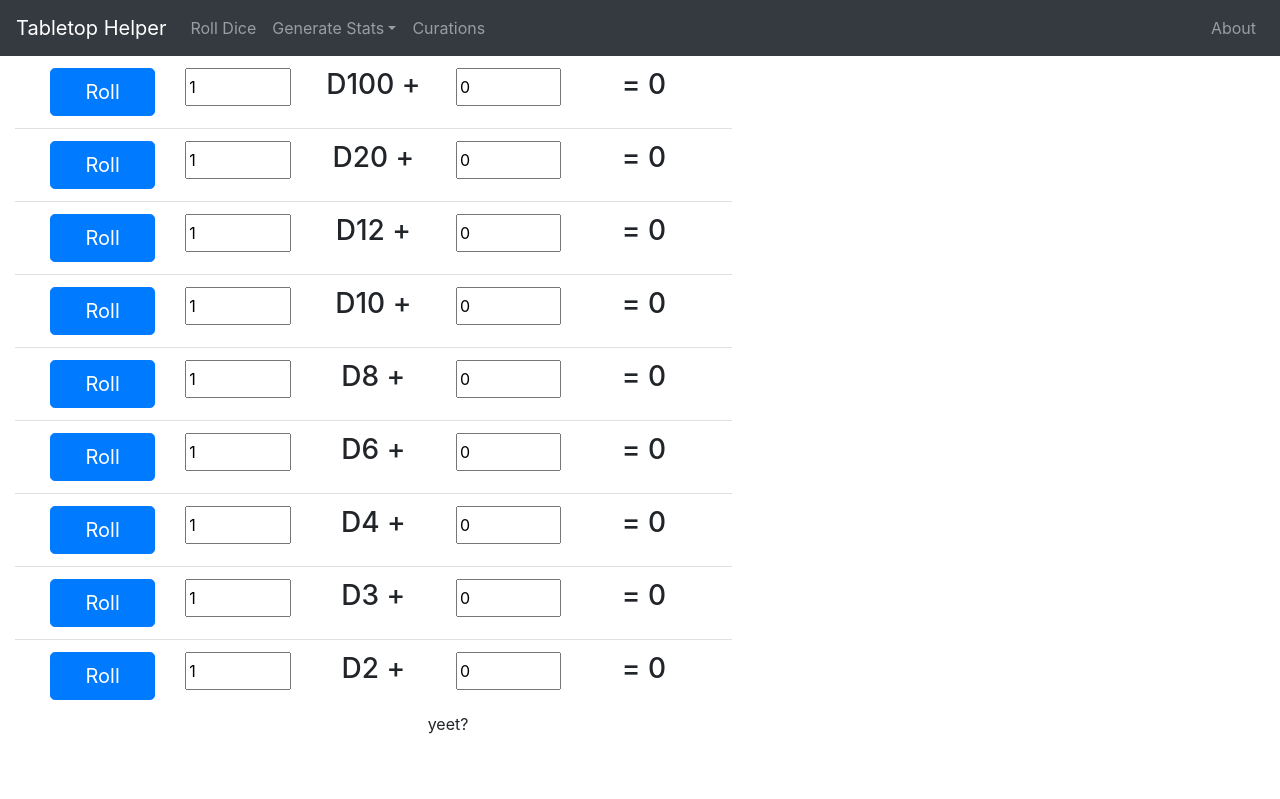
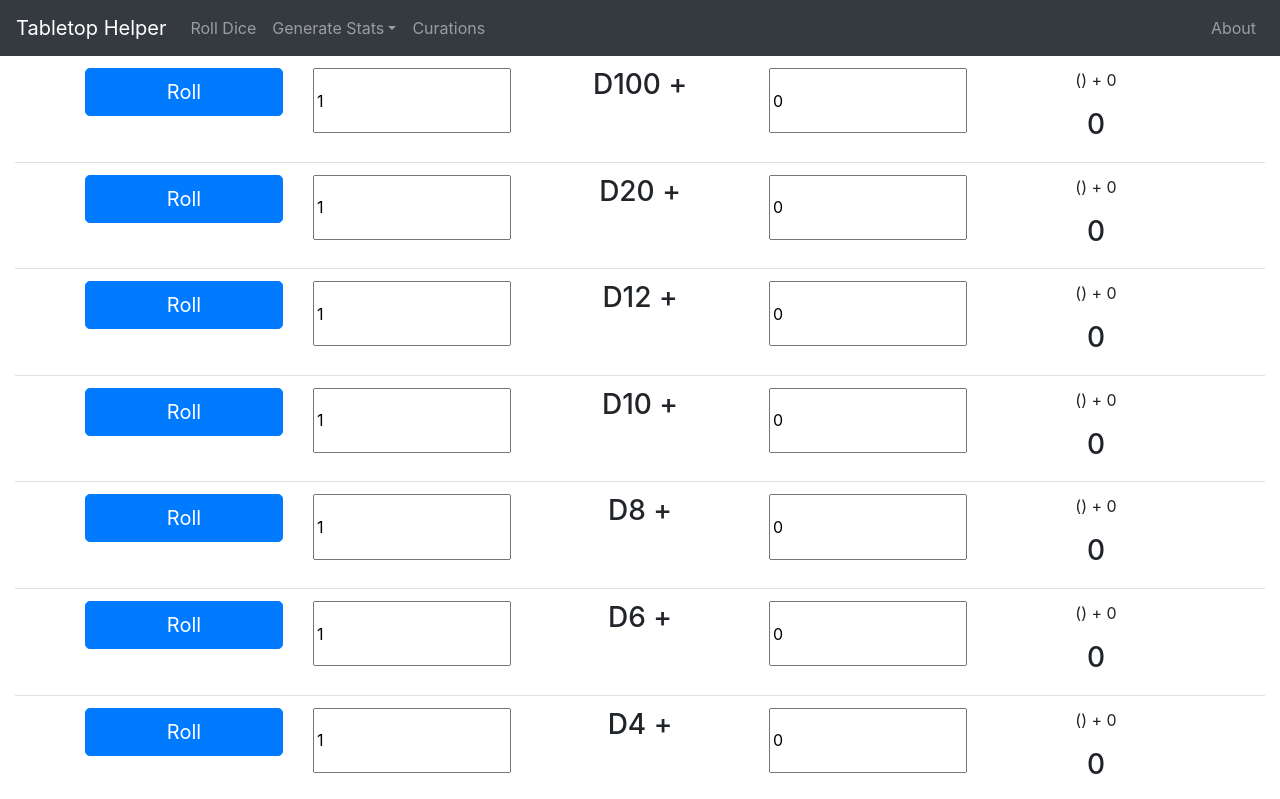
Before and after one commit to arhamHumayun/Tabletop-Helper, a React (Create React App) app in the folder client/: page /dice in a window 1280 px wide. Shown: the top 799 px of the page. Built offline with nearby package versions, Linux system fonts and the light colour scheme.

Commit message:
added the ability to see seperate rolls on dice roller page

```diff
--- a/client/src/components/Dice/Dice.js
+++ b/client/src/components/Dice/Dice.js
@@ -8,6 +8,7 @@ export default class Dice extends Component {
     constructor(props) {
         super(props);
         this.state = {
+            rolls: [],
             result: 0,
             finalResult: 0,
             multiple: "1",
@@ -22,16 +23,30 @@ export default class Dice extends Component {
 
     roll() {
         let total = 0;
+        let rolls = [];
+        let finalResult = 0;
 
         for(let i = 0; i < this.state.multiple; i++) {
-            total += Math.floor(Math.random() * this.props.diceSize) + 1
+            rolls[i] = Math.floor(Math.random() * this.props.diceSize) + 1
         }
 
+        for (var i in rolls)
+            total += rolls[i];
+
+        finalResult = parseInt(this.state.inputValue, 10) + total
+
+        for (i = 0; i < rolls.length - 1; i++) {
+            rolls[i] = rolls[i] + " + "
+        }
+
+        console.log(rolls)
+        console.log(total)
+
+
         this.setState(state => ({
-            result: total
-        }))
-        this.setState(state => ({
-            finalResult: parseInt(this.state.inputValue, 10) + this.state.result
+            result: total,
+            finalResult: finalResult,
+            rolls: rolls
         }))
     }
 
@@ -69,7 +84,7 @@ export default class Dice extends Component {
                             <input type="number" value={this.state.inputValue} onChange={this.changeMod} step="any" style={{width: "100%", height: '80%'}}/>
                         </Col>
                         <Col>
-                            <h3>= {this.state.finalResult}</h3>
+                            <p>({this.state.rolls}) + {this.state.inputValue}</p><h3> {this.state.finalResult}</h3>
                         </Col>
                     </Row>
                 </Container>
--- a/client/src/components/Dice/DicePage.js
+++ b/client/src/components/Dice/DicePage.js
@@ -8,10 +8,10 @@ import Col from 'react-bootstrap/Col'
 export default class DicePage extends Component {
     render() {
         return (
-            <div style={{ width: '70%'}}>
+            <div style={{ width: ''}}>
             <Container fluid={true}>
               <Row>
-                <Col md={10} >
+                <Col>
                   <ListGroup variant="flush">
                     <ListGroup.Item >
                       <Dice diceSize={100}/>
@@ -44,9 +44,6 @@ export default class DicePage extends Component {
                 </Col>
               </Row>
             </Container>
-            <div>
-              yeet?
-            </div>
             </div>
         )
     }
```
